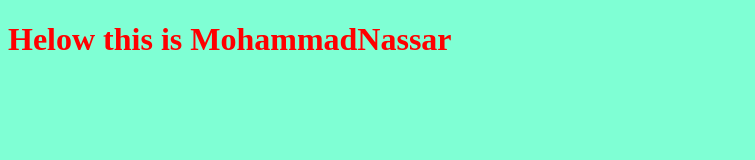
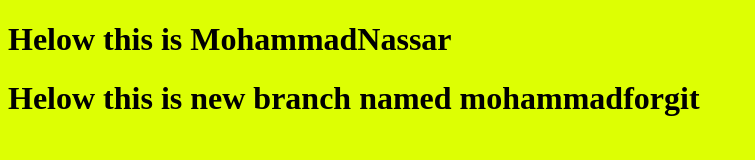
Before and after one commit to AbdullahMoammadNassar/mayproject, a plain HTML site: page index.html in a window 1280 px wide. Shown: the whole page, without its empty margins (0-755 px from the left). Drawn offline with Linux system fonts and the light colour scheme.

Commit message:
Chinging style for the new title

```diff
--- a/index.html
+++ b/index.html
@@ -8,6 +8,7 @@
 </head>
 <body>
     <h1>Helow this is MohammadNassar</h1>
+    <h1>Helow this is new branch named mohammadforgit</h1>
     <script src="app.js"></script>
 </body>
 </html>
--- a/style.css
+++ b/style.css
@@ -1,6 +1,6 @@
 h1{
-    color: red;
+    color: black;
 }
 body{
-    background-color: aquamarine;
+    background-color: rgb(221, 255, 3);
 }
```
